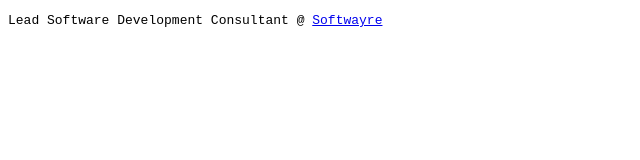
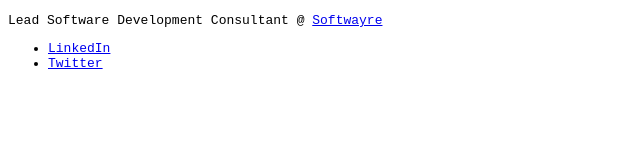
Before and after one commit to craigayre/craigayre.github.io, a plain HTML site: page index.html in a window 1280 px wide. Shown: the whole page, without its empty margins (0-640 px from the left). Drawn offline with Linux system fonts and the light colour scheme.

Commit message:
Add LinkedIn and Twitter links

```diff
--- a/index.html
+++ b/index.html
@@ -5,7 +5,7 @@
         <title>Craig Ayre</title>
 
         <style>
-            p {
+            body {
                 font-family: monospace;
             }
         </style>
@@ -13,5 +13,10 @@
 
     <body>
         <p>Lead Software Development Consultant @ <a href="https://softwayre.com">Softwayre</a></p>
+
+        <ul>
+            <li><a href="https://www.linkedin.com/in/craig-ayre/">LinkedIn</a></li>
+            <li><a href="https://twitter.com/craig_ayre">Twitter</a></li>
+        </ul>
     </body>
 </html>
```
